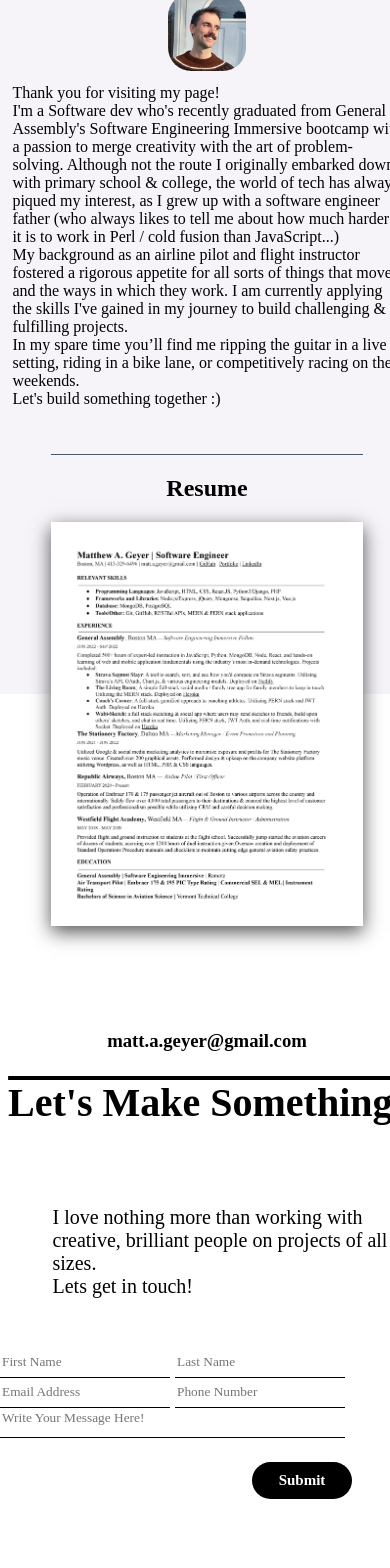
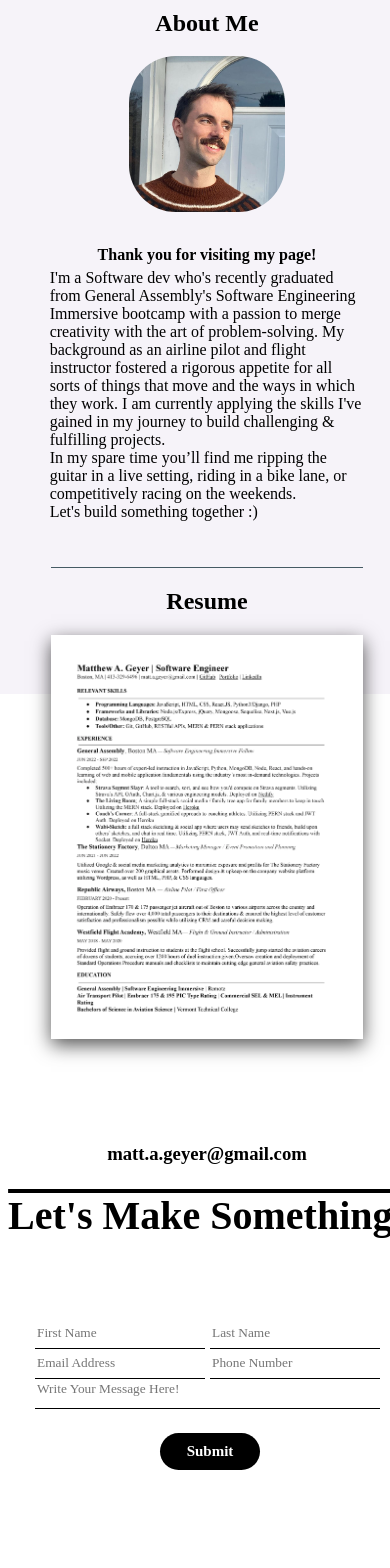
Before and after one commit to mattrichor/Portfolio, a Next.js app: page / in a window 390 px wide. Shown: the top 1568 px of the page. Built offline with nearby package versions, Linux system fonts and the light colour scheme.

Commit message:
more mobile styling

```diff
--- a/components/AboutMe.jsx
+++ b/components/AboutMe.jsx
@@ -6,18 +6,21 @@ const AboutMe = () => {
         <img src="/icons/me.webp" className="me"></img>
       </div>
       <div className="about-paragraph">
-        Thank you for visiting my page! <br></br>I'm a Software dev who's
-        recently graduated from General Assembly's Software Engineering
-        Immersive bootcamp with a passion to merge creativity with the art of
-        problem-solving. Although not the route I originally embarked down with
-        primary school & college, the world of tech has always piqued my
-        interest, as I grew up with a software engineer father (who always likes
-        to tell me about how much harder it is to work in Perl / cold fusion
-        than JavaScript...) <br></br>My background as an airline pilot and
-        flight instructor fostered a rigorous appetite for all sorts of things
-        that move and the ways in which they work. I am currently applying the
-        skills I've gained in my journey to build challenging & fulfilling
-        projects.
+        <h4 className="thanks">Thank you for visiting my page!</h4>I'm a
+        Software dev who's recently graduated from General Assembly's Software
+        Engineering Immersive bootcamp with a passion to merge creativity with
+        the art of problem-solving.{' '}
+        <div className="blurb">
+          Although not the route I originally embarked down with primary school
+          & college, the world of tech has always piqued my interest, as I grew
+          up with a software engineer father (who always likes to tell me about
+          how much harder it is to work in Perl / cold fusion than
+          JavaScript...)
+        </div>
+        My background as an airline pilot and flight instructor fostered a
+        rigorous appetite for all sorts of things that move and the ways in
+        which they work. I am currently applying the skills I've gained in my
+        journey to build challenging & fulfilling projects.
         <br></br>In my spare time you’ll find me ripping the guitar in a live
         setting, riding in a bike lane, or competitively racing on the weekends.
         <br></br>Let's build something together :)
--- a/styles.css
+++ b/styles.css
@@ -539,7 +539,6 @@ br {
 
   .submit {
     position: relative;
-    left: 127px;
   }
 }
 
@@ -651,6 +650,14 @@ footer img:hover {
   margin-top: -15%;
 }
 
+#mobile-proj {
+  display: none;
+}
+
+.thanks {
+  margin-bottom: 1.5%;
+}
+
 @media only screen and (max-width: 414px) {
   .project-card-title {
     border: none;
@@ -723,4 +730,51 @@ footer img:hover {
 
   .pre-title {
   }
+
+  .gif {
+    max-width: 100%;
+  }
+  .project-card-div {
+    height: 100%;
+  }
+
+  #mobile-proj {
+    display: block;
+  }
+
+  .about-paragraph {
+    margin-left: 12%;
+    margin-right: 12%;
+  }
+  .blurb {
+    display: none;
+  }
+  .me {
+    max-width: 40vw;
+    border-radius: 30%;
+    margin-bottom: 2%;
+  }
+  .thanks {
+    text-align: center;
+  }
+
+  .contact-notes {
+    display: none;
+  }
+
+  .contactForm {
+    margin-left: 10%;
+  }
+  .tab-child {
+    font-size: 12px;
+  }
+
+  .tab-header li {
+    margin-bottom: 0;
+    line-height: 18px;
+  }
+
+  .project-img {
+    max-width: 35vw;
+  }
 }
```
Also changed, not shown: pages/index.js (+16 -0 lines).
